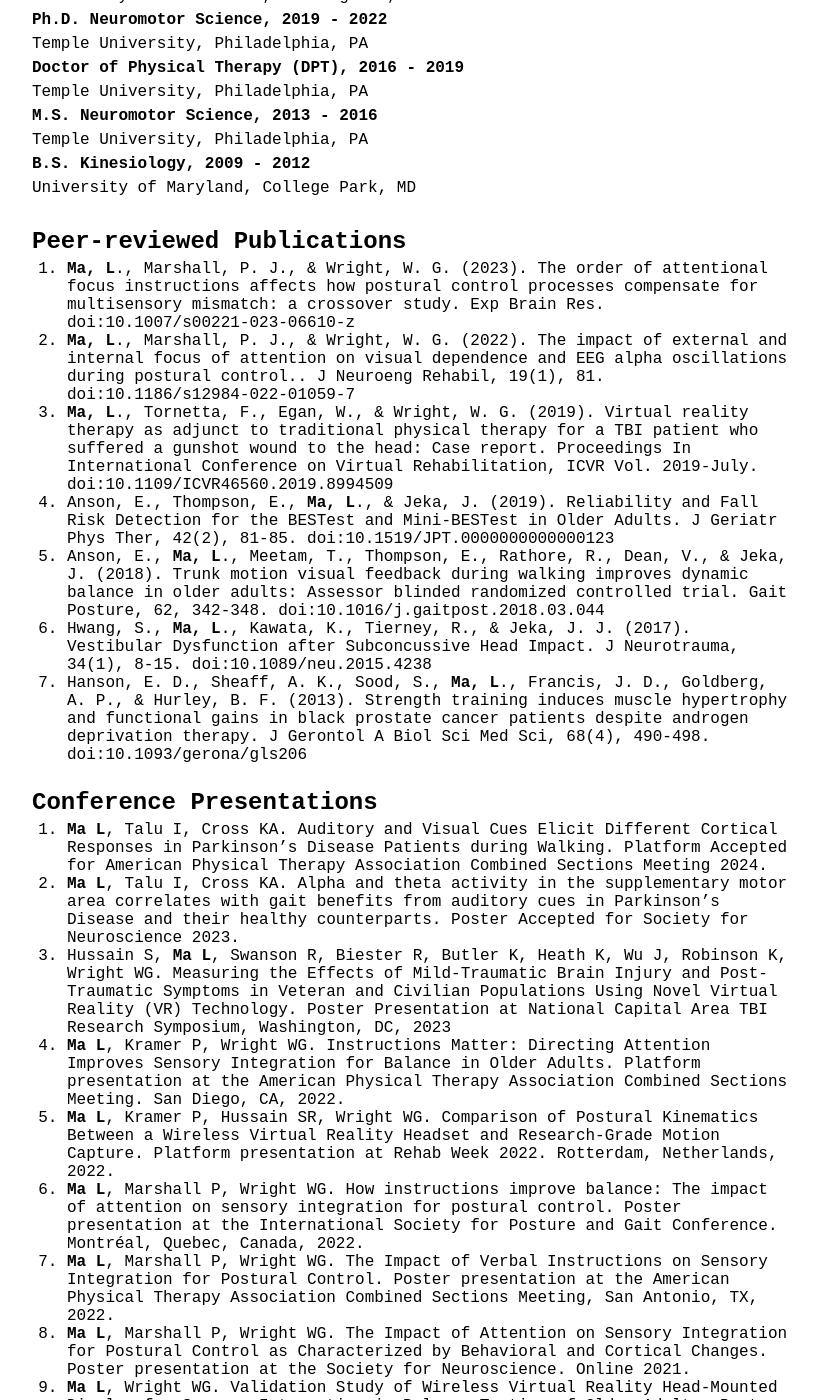
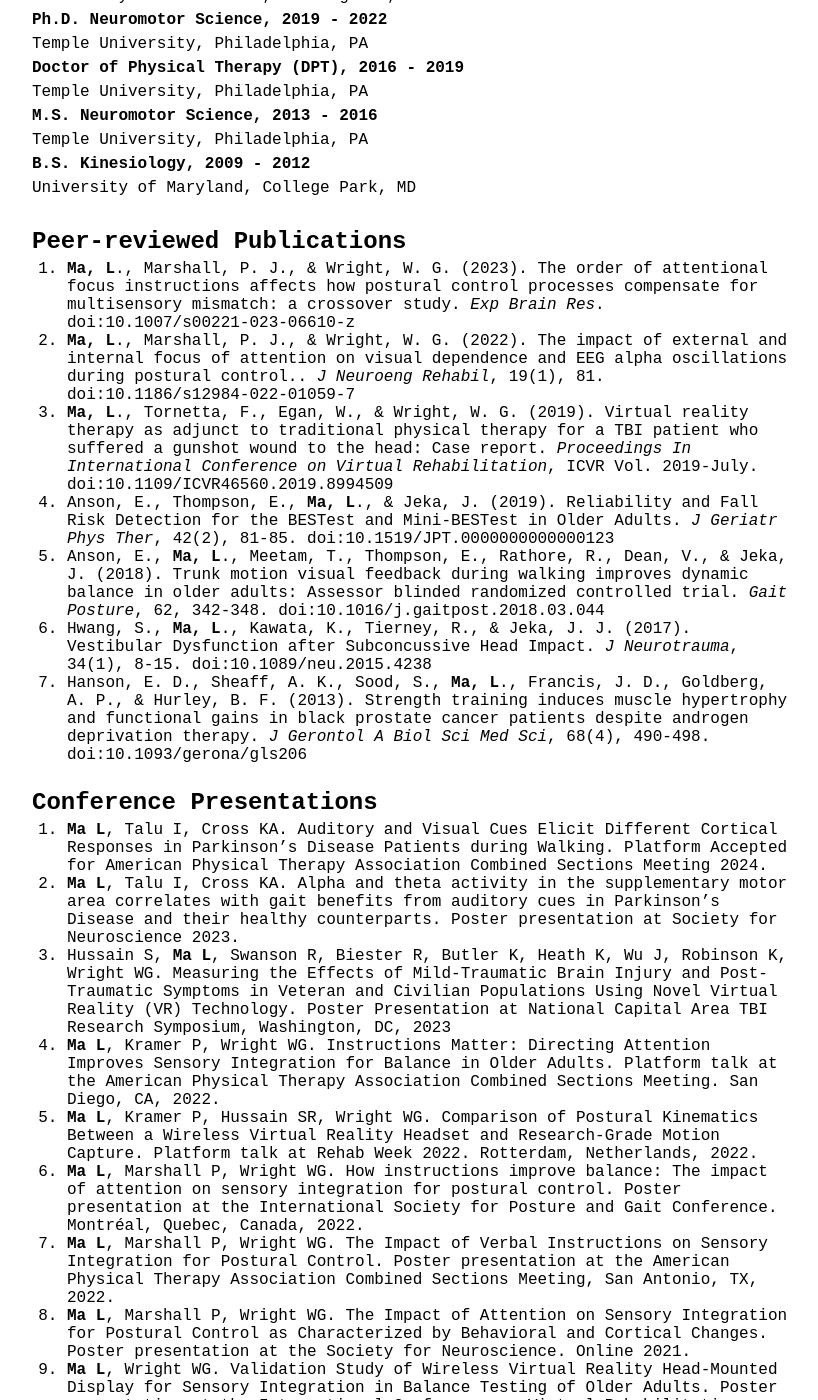
Before and after one commit to leima1/leima1.github.io, a Jekyll site: the page built from pages/cv.md, in a window 1280 px wide and 1400 px high, scrolled down 243 px. Shown: the whole window, without its empty margins (228-1046 px from the left). Built offline with Jekyll 4.4.1, drawn with Linux system fonts in a browser that asks for light colours; some of the changed text lies outside the part shown.

Commit message:
Update cv.md

```diff
--- a/pages/cv.md
+++ b/pages/cv.md
@@ -23,22 +23,22 @@ University of Maryland, College Park, MD
 <p>&nbsp;</p>
 
 # Peer-reviewed Publications
-1.	**Ma, L**., Marshall, P. J., & Wright, W. G. (2023). The order of attentional focus instructions affects how postural control processes compensate for multisensory mismatch: a crossover study. Exp Brain Res. doi:10.1007/s00221-023-06610-z
-2.	**Ma, L**., Marshall, P. J., & Wright, W. G. (2022). The impact of external and internal focus of attention on visual dependence and EEG alpha oscillations during postural control.. J Neuroeng Rehabil, 19(1), 81. doi:10.1186/s12984-022-01059-7
-3.	**Ma, L**., Tornetta, F., Egan, W., & Wright, W. G. (2019). Virtual reality therapy as adjunct to traditional physical therapy for a TBI patient who suffered a gunshot wound to the head: Case report. Proceedings In International Conference on Virtual Rehabilitation, ICVR Vol. 2019-July. doi:10.1109/ICVR46560.2019.8994509
-4.	Anson, E., Thompson, E., **Ma, L**., & Jeka, J. (2019). Reliability and Fall Risk Detection for the BESTest and Mini-BESTest in Older Adults. J Geriatr Phys Ther, 42(2), 81-85. doi:10.1519/JPT.0000000000000123
-5.	Anson, E., **Ma, L**., Meetam, T., Thompson, E., Rathore, R., Dean, V., & Jeka, J. (2018). Trunk motion visual feedback during walking improves dynamic balance in older adults: Assessor blinded randomized controlled trial. Gait Posture, 62, 342-348. doi:10.1016/j.gaitpost.2018.03.044
-6.	Hwang, S., **Ma, L**., Kawata, K., Tierney, R., & Jeka, J. J. (2017). Vestibular Dysfunction after Subconcussive Head Impact. J Neurotrauma, 34(1), 8-15. doi:10.1089/neu.2015.4238
-7.	Hanson, E. D., Sheaff, A. K., Sood, S., **Ma, L**., Francis, J. D., Goldberg, A. P., & Hurley, B. F. (2013). Strength training induces muscle hypertrophy and functional gains in black prostate cancer patients despite androgen deprivation therapy. J Gerontol A Biol Sci Med Sci, 68(4), 490-498. doi:10.1093/gerona/gls206
+1.	**Ma, L**., Marshall, P. J., & Wright, W. G. (2023). The order of attentional focus instructions affects how postural control processes compensate for multisensory mismatch: a crossover study. *Exp Brain Res*. doi:10.1007/s00221-023-06610-z
+2.	**Ma, L**., Marshall, P. J., & Wright, W. G. (2022). The impact of external and internal focus of attention on visual dependence and EEG alpha oscillations during postural control.. *J Neuroeng Rehabil*, 19(1), 81. doi:10.1186/s12984-022-01059-7
+3.	**Ma, L**., Tornetta, F., Egan, W., & Wright, W. G. (2019). Virtual reality therapy as adjunct to traditional physical therapy for a TBI patient who suffered a gunshot wound to the head: Case report. *Proceedings In International Conference on Virtual Rehabilitation*, ICVR Vol. 2019-July. doi:10.1109/ICVR46560.2019.8994509
+4.	Anson, E., Thompson, E., **Ma, L**., & Jeka, J. (2019). Reliability and Fall Risk Detection for the BESTest and Mini-BESTest in Older Adults. *J Geriatr Phys Ther*, 42(2), 81-85. doi:10.1519/JPT.0000000000000123
+5.	Anson, E., **Ma, L**., Meetam, T., Thompson, E., Rathore, R., Dean, V., & Jeka, J. (2018). Trunk motion visual feedback during walking improves dynamic balance in older adults: Assessor blinded randomized controlled trial. *Gait Posture*, 62, 342-348. doi:10.1016/j.gaitpost.2018.03.044
+6.	Hwang, S., **Ma, L**., Kawata, K., Tierney, R., & Jeka, J. J. (2017). Vestibular Dysfunction after Subconcussive Head Impact. *J Neurotrauma*, 34(1), 8-15. doi:10.1089/neu.2015.4238
+7.	Hanson, E. D., Sheaff, A. K., Sood, S., **Ma, L**., Francis, J. D., Goldberg, A. P., & Hurley, B. F. (2013). Strength training induces muscle hypertrophy and functional gains in black prostate cancer patients despite androgen deprivation therapy. *J Gerontol A Biol Sci Med Sci*, 68(4), 490-498. doi:10.1093/gerona/gls206
 
 <p>&nbsp;</p>
 
 # Conference Presentations
 1.	**Ma L**, Talu I, Cross KA. Auditory and Visual Cues Elicit Different Cortical Responses in Parkinson's Disease Patients during Walking. Platform Accepted for American Physical Therapy Association Combined Sections Meeting 2024.
-2.	**Ma L**, Talu I, Cross KA. Alpha and theta activity in the supplementary motor area correlates with gait benefits from auditory cues in Parkinson's Disease and their healthy counterparts. Poster Accepted for Society for Neuroscience 2023.
+2.	**Ma L**, Talu I, Cross KA. Alpha and theta activity in the supplementary motor area correlates with gait benefits from auditory cues in Parkinson's Disease and their healthy counterparts. Poster presentation at Society for Neuroscience 2023.
 3.	Hussain S, **Ma L**, Swanson R, Biester R, Butler K, Heath K, Wu J, Robinson K, Wright WG. Measuring the Effects of Mild-Traumatic Brain Injury and Post-Traumatic Symptoms in Veteran and Civilian Populations Using Novel Virtual Reality (VR) Technology. Poster Presentation at National Capital Area TBI Research Symposium, Washington, DC, 2023
-4.	**Ma L**, Kramer P, Wright WG. Instructions Matter: Directing Attention Improves Sensory Integration for Balance in Older Adults. Platform presentation at the American Physical Therapy Association Combined Sections Meeting. San Diego, CA, 2022.
-5.	**Ma L**, Kramer P, Hussain SR, Wright WG. Comparison of Postural Kinematics Between a Wireless Virtual Reality Headset and Research-Grade Motion Capture. Platform presentation at Rehab Week 2022. Rotterdam, Netherlands, 2022.
+4.	**Ma L**, Kramer P, Wright WG. Instructions Matter: Directing Attention Improves Sensory Integration for Balance in Older Adults. Platform talk at the American Physical Therapy Association Combined Sections Meeting. San Diego, CA, 2022.
+5.	**Ma L**, Kramer P, Hussain SR, Wright WG. Comparison of Postural Kinematics Between a Wireless Virtual Reality Headset and Research-Grade Motion Capture. Platform talk at Rehab Week 2022. Rotterdam, Netherlands, 2022.
 6.	**Ma L**, Marshall P, Wright WG. How instructions improve balance: The impact of attention on sensory integration for postural control. Poster presentation at the International Society for Posture and Gait Conference. Montréal, Quebec, Canada, 2022.
 7.	**Ma L**, Marshall P, Wright WG. The Impact of Verbal Instructions on Sensory Integration for Postural Control. Poster presentation at the American Physical Therapy Association Combined Sections Meeting, San Antonio, TX, 2022.
 8.	**Ma L**, Marshall P, Wright WG. The Impact of Attention on Sensory Integration for Postural Control as Characterized by Behavioral and Cortical Changes. Poster presentation at the Society for Neuroscience. Online 2021.
```
Also changed, not shown: other parts of pages/cv.md (+6 -0 lines).
